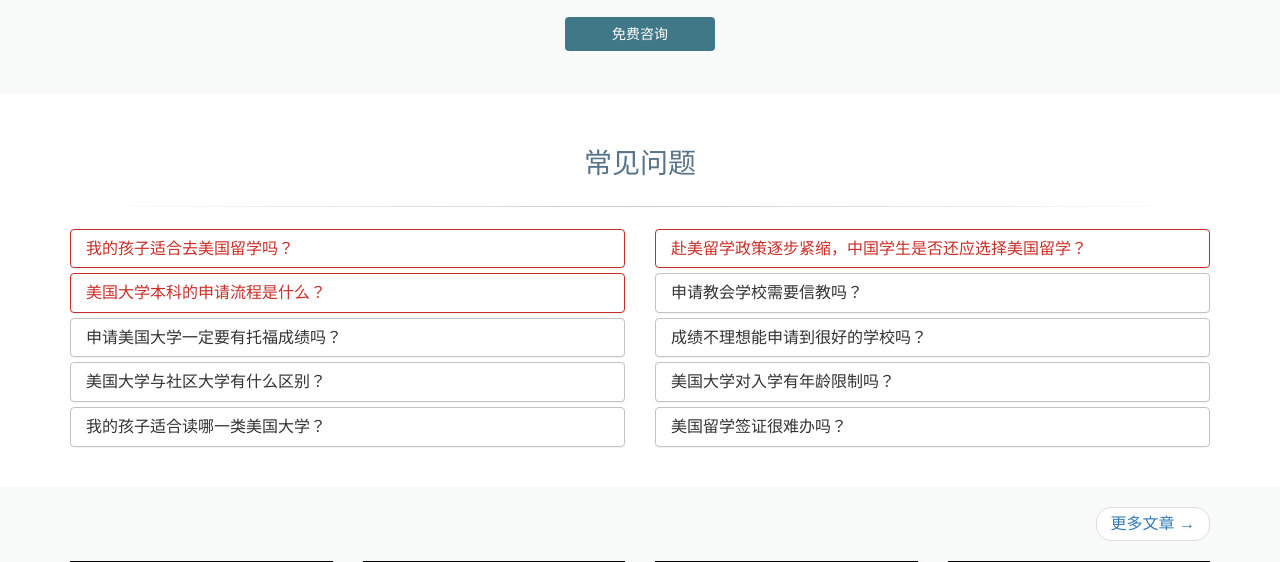
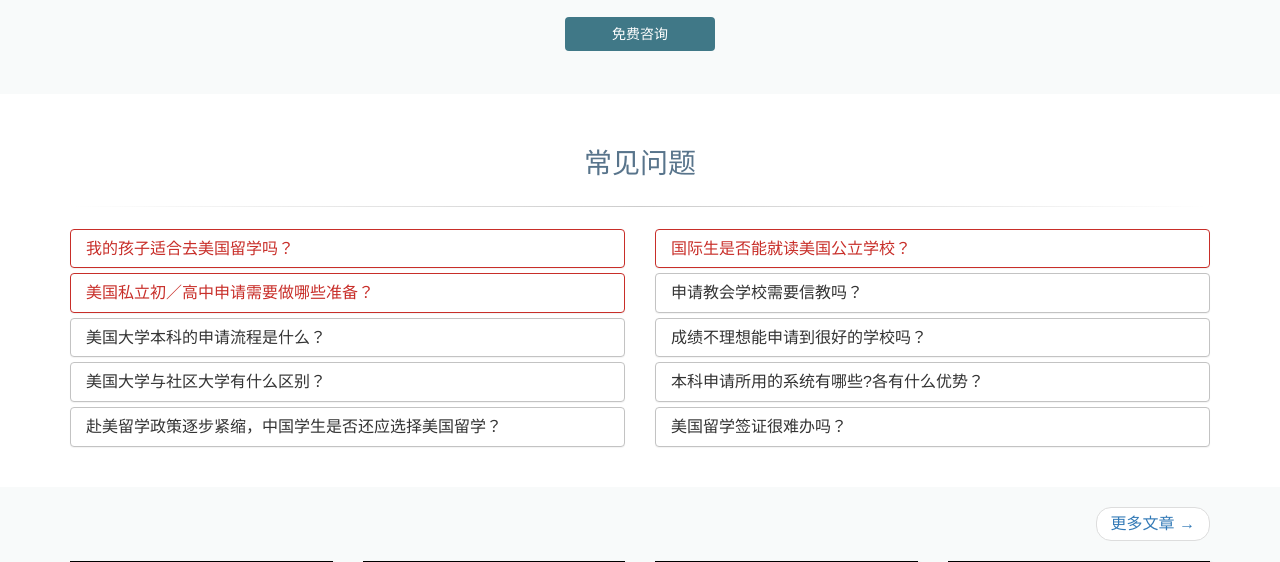
Before and after one commit to gunanadv/yiya, a Django app: page /highschool/ in a window 1280 px wide. Shown: the part 3820-4382 px from the top of the page. Run offline with Django 3.2, Linux system fonts and the light colour scheme; some libraries are stand-ins or nearby versions.

Commit message:
changing faq in highschool page

```diff
--- a/yiyaweb/templates/highschool.html
+++ b/yiyaweb/templates/highschool.html
@@ -432,13 +432,13 @@
 					<div class="panel-heading" role="tab" id="heading2">
 						<h4 class="panel-title">
 							<a class="collapsed" role="button" data-toggle="collapse" data-parent="#accordion0" href="#collapse2" aria-expanded="false" aria-controls="collapse2">
-								美国大学本科的申请流程是什么？
+								美国私立初／高中申请需要做哪些准备？
 							</a>
 						</h4>
 					</div>
 					<div id="collapse2" class="panel-collapse collapse" role="tabpanel" aria-labelledby="heading2">
 						<div class="panel-body">
-							大学申请一般分为5步。首先，学生需要参加语言测试（托福或雅思）以及美国大学入学测试（SAT考试），其次根据语言成绩,GPA, 及个人喜好进行学校的选择，之后准备个人申请资料，邮寄申请资料，如果学生希望得到经济帮助，则需填写经济援助申请表，在等在学校发录取的过程中，学生可以准备护照办理、学校面试等，得到录取之后，完成学校要求的存款证明，健康证明，准备签证，购买机票以及联系接机等。
+						美国每所私立学校对于申请者有不同的要求。一般来说，学校通常需要以下材料：学生和家长详细个人信息、每所学校3~5篇学生短答及3~5篇家长短答；标准考试成绩，国际生需提交托福/雅思/iEPT等语言考试成绩，有些学校还需提交中学生入学考试(SSAT)或同类型考试成绩；两份教师推荐信；学生过去两年或三年中英文学校报告、正式成绩单及申请当年秋季学期成绩单；财力证明；国际生I20申请表；准备学校面试等。在整个的申请过程中，同时还需要与学校保持联系，及时向学校更新自己的考试成绩和其他增补材料。及在非常紧凑的时间安排下，以上项目也通常需要4个月的时间完成，因此申请需要提早规划，为自己留有足够的准备时间。
 						</div>
 					</div>
 				</div>
@@ -446,13 +446,13 @@
 					<div class="panel-heading" role="tab" id="heading3">
 						<h4 class="panel-title">
 							<a class="collapsed" role="button" data-toggle="collapse" data-parent="#accordion0" href="#collapse3" aria-expanded="false" aria-controls="collapse3">
-								申请美国大学一定要有托福成绩吗？
+								美国大学本科的申请流程是什么？
 							</a>
 						</h4>
 					</div>
 					<div id="collapse3" class="panel-collapse collapse" role="tabpanel" aria-labelledby="heading3">
 						<div class="panel-body">
-							不一定，少部分美国大学以及绝大部分美国社区大学允许国际生通过面试证明自己的综合能力。学校也会通过国内成绩单与个人陈述综合考虑学生的情况，适当放宽条件录取。
+							大学申请一般分为5步。首先，学生需要参加语言测试（托福或雅思）以及美国大学入学测试（SAT考试），其次根据语言成绩,GPA, 及个人喜好进行学校的选择，之后准备个人申请资料，邮寄申请资料，如果学生希望得到经济帮助，则需填写经济援助申请表，在等在学校发录取的过程中，学生可以准备护照办理、学校面试等，得到录取之后，完成学校要求的存款证明，健康证明，准备签证，购买机票以及联系接机等。
 						</div>
 					</div>
 				</div>
@@ -475,13 +475,14 @@
 					<div class="panel-heading" role="tab" id="heading5">
 						<h4 class="panel-title">
 							<a class="collapsed" role="button" data-toggle="collapse" data-parent="#accordion0" href="#collapse5" aria-expanded="false" aria-controls="collapse5">
-								我的孩子适合读哪一类美国大学？
+								赴美留学政策逐步紧缩，中国学生是否还应选择美国留学？
 							</a>
 						</h4>
 					</div>
 					<div id="collapse5" class="panel-collapse collapse" role="tabpanel" aria-labelledby="heading5">
 						<div class="panel-body">
-							针对孩子的偏好，如果孩子喜欢热闹的环境、踊跃的氛围，公立大学规模比较大，能帮助孩子更快适应外国生活，而且公立大学申请竞争相对较小。如果孩子比较独立有主见，申请时间较长，成绩非常优秀，可以考虑冲刺优秀私立大学，毕竟美国排名靠前的大学大多数为私立学校。美国不同学校的优势专业也不同，因此同时也可根据个人专业选择进行对学校的筛选。
+							尽管美国信任总统上台以后一连发布多条留学生紧缩政策，然而对于中国留学生整体影响并不大。紧缩政策多用于控制不按要求上课或未能达到学校标准而被开除的国际学生，而对于能够完成美国学校学业要求的学生并不需要对此有任何担心。另外，虽然美国新任政府提出对于留学生工作的紧缩政策，对于优秀的人才，美国政府依旧保持非常开放的态度。因此，只要学生能够提前做好申请准备，努力提高自己的软硬实力，留学美国、接受世界一流教育依旧不是难事。
+
 						</div>
 					</div>
 				</div>
@@ -492,14 +493,17 @@
 					<div class="panel-heading" role="tab" id="alt-heading1">
 						<h4 class="panel-title">
 							<a role="button" data-toggle="collapse" data-parent="#accordion1" href="#alt-collapse1" aria-expanded="false" aria-controls="alt-collapse1">
-								赴美留学政策逐步紧缩，中国学生是否还应选择美国留学？
+
+								国际生是否能就读美国公立学校？
 
 							</a>
 						</h4>
 					</div>
 					<div id="alt-collapse1" class="panel-collapse collapse" role="tabpanel" aria-labelledby="alt-heading1">
 						<div class="panel-body">
-							尽管美国信任总统上台以后一连发布多条留学生紧缩政策，然而对于中国留学生整体影响并不大。紧缩政策多用于控制不按要求上课或未能达到学校标准而被开除的国际学生，而对于能够完成美国学校学业要求的学生并不需要对此有任何担心。另外，虽然美国新任政府提出对于留学生工作的紧缩政策，对于优秀的人才，美国政府依旧保持非常开放的态度。因此，只要学生能够提前做好申请准备，努力提高自己的软硬实力，留学美国、接受世界一流教育依旧不是难事。
+
+							美国私立高中申请门槛高、费用高，因此不少家长都在考虑让自己的孩子进入美国公里高中就读。一来大大降低留学费用，二来国际生少的学校可以帮助孩子更好地学习英语。然而需要注意的是，仅有部分公立学校经政府允许，为国际生提供F-1学生签证，且时间仅为一年。一年以后，学生需转入美国私立学校。如孩子的父母持F-1学生签证、J-1访问学者签证、H-1B工作签证、L1A工作派遣签证，则孩子可以持转以上签证类型的家属签证就读美国公立学校。签证对应：父母F-1孩子F-2；父母J-1孩子；父母H1B孩子H4；父母L1A孩子L2。
+
 
 						</div>
 					</div>
@@ -536,13 +540,18 @@
 					<div class="panel-heading" role="tab" id="alt-heading4">
 						<h4 class="panel-title">
 							<a class="collapsed" role="button" data-toggle="collapse" data-parent="#accordion1" href="#alt-collapse4" aria-expanded="false" aria-controls="alt-collapse4">
-								美国大学对入学有年龄限制吗？
+								本科申请所用的系统有哪些?各有什么优势？
 							</a>
 						</h4>
 					</div>
 					<div id="alt-collapse4" class="panel-collapse collapse" role="tabpanel" aria-labelledby="alt-heading4">
 						<div class="panel-body">
-							对入学的年龄的限制一般只有最小的年龄限制，对年龄的上限无限制。申请大学以上学历的申请人必须年满18岁，同时具备高中毕业的学历。
+							目前常用的本科申请系统有三种 一般申请(Common Application) 联合申请(Coalition Application) 通用申请(Universal College Application)。
+
+							<li>一般申请的学校覆盖率最广，目前有693所美国及国外高校使用此系统。使用这个系统的学生最多可申请20所高校，但需完成每所学校的特别问题部分，并提交每所学校申请所需的必要材料。</li>
+							<li>联合申请在2016年推出，现有120所学校接受此申请系统。然而几乎所有由多所美国顶尖高校联合推出，其中包括8所常春藤学校及多所美国顶尖院校，包括斯坦福大学、杜克大学、芝加哥大学等，且每年使用此申请系统的学校数目在不断增加。联合申请系统允许学生从9年级开始，将所有认为和大学上传相关的资料上传至系统，包括平时的成绩、课外活动、作品等，学生可尽自己所能，充分发挥自己的创造性，展现多元的自我。此系统帮助学校实现完整了解每位申请者的目的，并位学生提供了更广阔的自我展示平台。</li>
+							<li>通用申请在2007年开始使用，目前被超过70所学校所接受。与一般申请系统不同的是，除了基本信息外，针对不同的学校，会有不同的要求和问题。相比于其他两个申请系统，通用申请的优势在于可以明确的了解学校的信息以及不同的申请要求，更有利于学生对自己的申请进行管理。</li>
+
 						</div>
 					</div>
 				</div>
```
Also changed, not shown: yiyaweb/templates/index.html (+6 -2 lines).
